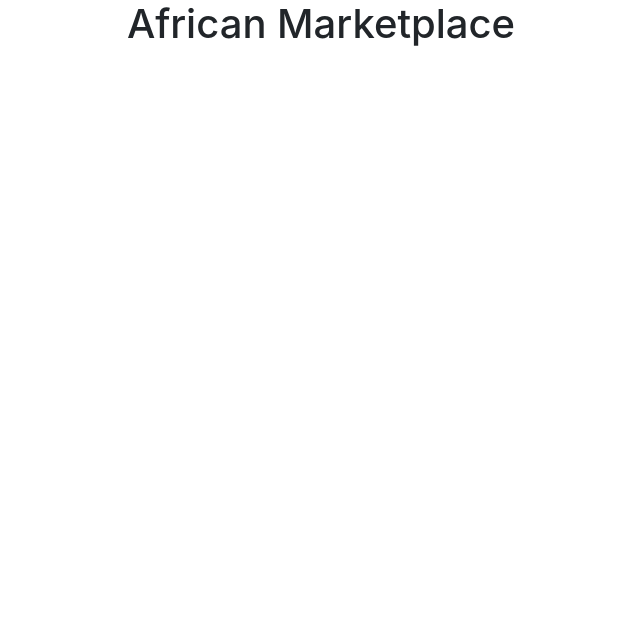
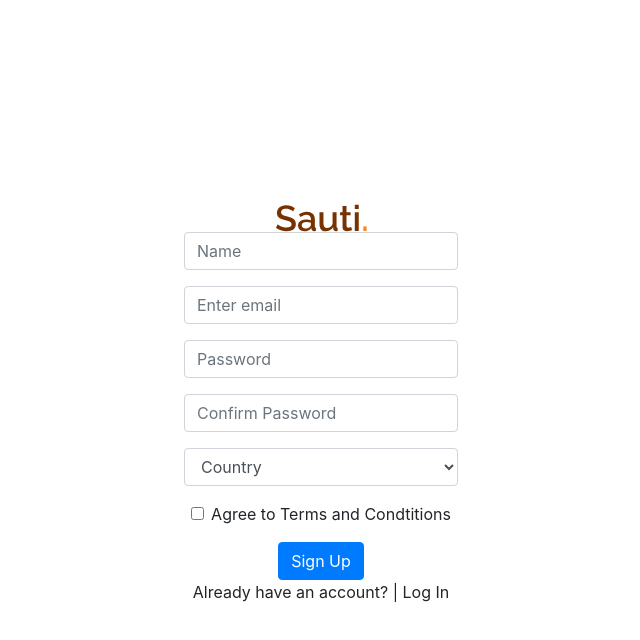
Before and after one commit to African-Marketplace-TT27/front-end, a React (Create React App) app in the folder african-marketplace/: page /Signup in a window 1280 px wide. Shown: the top 640 px of the page, without its empty margins (319-959 px from the left). Built offline with nearby package versions, Linux system fonts and the light colour scheme.

Commit message:
Created login and sign up

```diff
--- a/african-marketplace/src/App.js
+++ b/african-marketplace/src/App.js
@@ -1,15 +1,24 @@
-import React from 'react';
+import React from "react";
+import {Route, Switch} from 'react-router-dom'
+
+// Import components
+import Login from "./components/Login";
+import Signup from "./components/Signup";
 
 // Styling
-import './App.css';
+import "./App.css";
 import "bootstrap/dist/css/bootstrap.css";
+
 
 function App() {
   return (
     <div className="App">
-      <header className="App-header">
-        <h1>African Marketplace</h1>
-      </header>
+
+        <Switch>
+          <Route path="/Login" component={Login}/>
+          <Route path="/Signup" component={Signup}/>
+        </Switch>
+
     </div>
   );
 }
--- /dev/null
+++ b/african-marketplace/src/components/Login.js
@@ -0,0 +1,62 @@
+import React from "react";
+import {Form, Button} from 'react-bootstrap';
+import styled from 'styled-components';
+import Logo from '../assets/Sauti..svg'
+
+const LoginContainer = styled.div`
+width: 60%;
+display:flex;
+flex-direction:column;
+justify-content:center;
+align-items:center;
+height:100vh;
+margin:0 auto;
+
+
+
+
+
+
+
+
+
+
+
+
+
+`
+
+
+
+
+
+
+const Login = () => {
+  return (
+    <LoginContainer>
+        <img src={Logo} alt='Sauti logo'/>
+      <Form>
+        <Form.Group controlId="formBasicEmail">
+          <Form.Label>Email address</Form.Label>
+          <Form.Control type="email" placeholder="Enter email" />
+          <Form.Text className="text-muted">
+            We'll never share your email with anyone else.
+          </Form.Text>
+        </Form.Group>
+
+        <Form.Group controlId="formBasicPassword">
+          <Form.Label>Password</Form.Label>
+          <Form.Control type="password" placeholder="Password" />
+        </Form.Group>
+
+        <Button variant="primary" type="submit">
+          Submit
+        </Button>
+        {/* Will make into a link later */}
+       <p>Become a Seller | Sign Up</p>
+      </Form>
+    </LoginContainer>
+  );
+};
+
+export default Login;
--- /dev/null
+++ b/african-marketplace/src/components/Signup.js
@@ -0,0 +1,66 @@
+import React from "react";
+import Logo from "../assets/Sauti..svg";
+import { Form, Button } from "react-bootstrap";
+import styled from 'styled-components'
+
+
+const SignUp = styled.div`
+width: 60%;
+display:flex;
+flex-direction:column;
+justify-content:center;
+align-items:center;
+height:100vh;
+margin:0 auto
+
+
+
+
+
+
+
+
+`
+
+
+
+const Signup = () => {
+  return (
+    <SignUp><br>
+    </br>
+      <img src={Logo} alt="Sauti logo" />
+      <Form>
+        <Form.Group controlId="formName">
+          <Form.Control type="text" placeholder="Name" />
+        </Form.Group>
+
+        <Form.Group controlId="formBasicEmail">
+          <Form.Control type="email" placeholder="Enter email" />
+        </Form.Group>
+
+        <Form.Group controlId="formBasicPassword">
+          <Form.Control type="password" placeholder="Password" />
+        </Form.Group>
+        <Form.Group controlId="formBasicPassword">
+          <Form.Control type="password" placeholder="Confirm Password" />
+          </Form.Group>
+          <Form.Group>
+            <Form.Control  as="select">
+              <option>Country</option>
+            </Form.Control>
+          </Form.Group>
+
+        <Form.Group controlId="formBasicCheckbox">
+          <Form.Check type="checkbox" label="Agree to Terms and Condtitions" />
+        </Form.Group>
+        <Button variant="primary" type="submit">
+          Sign Up
+        </Button>
+           {/* Will make into a link later */}
+       <p>Already have an account? | Log In</p>
+      </Form>
+    </SignUp>
+  );
+};
+
+export default Signup;
```
Also changed, not shown: african-marketplace/src/assets/Sauti..svg (added).
